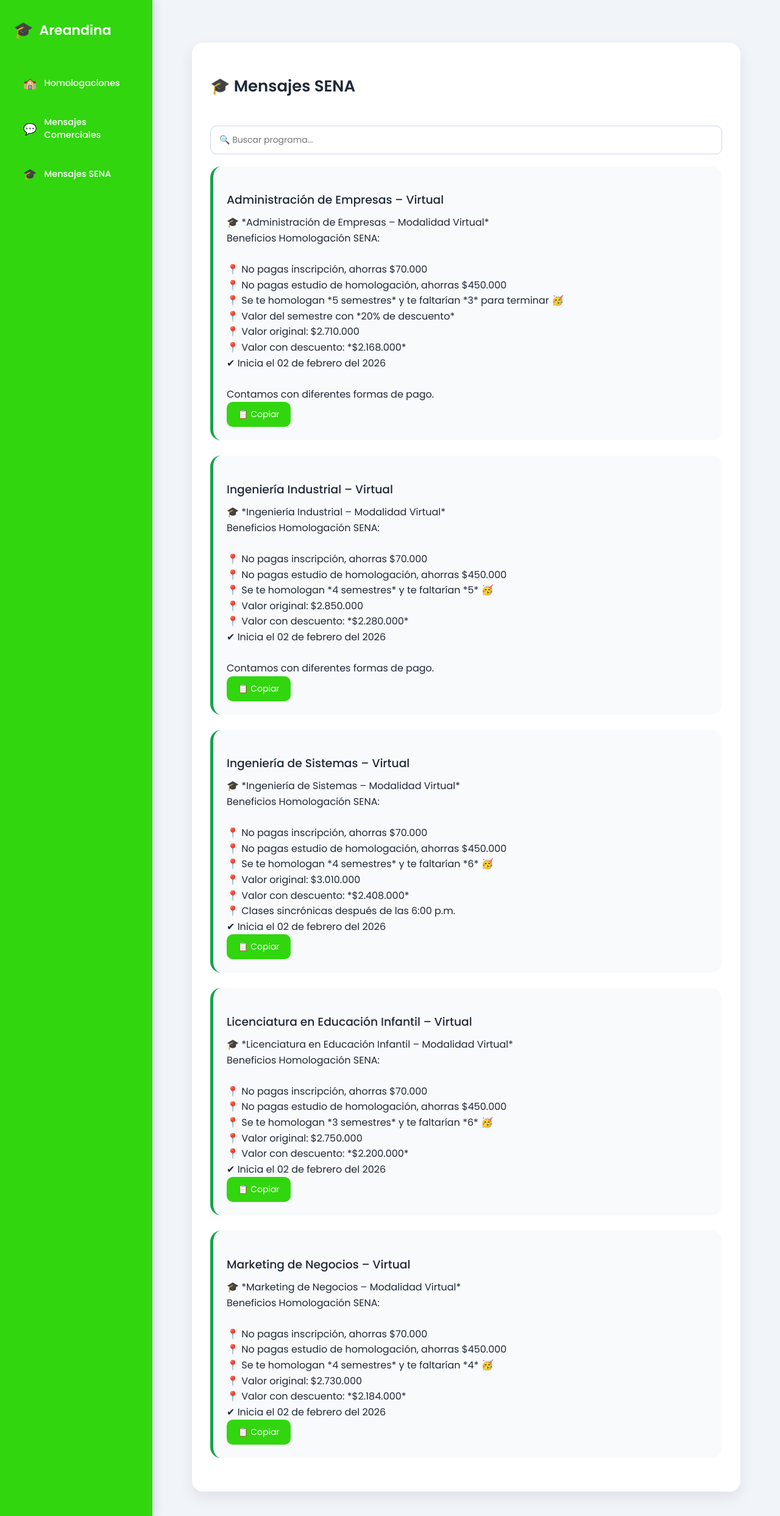
After one commit to jorgelosada1/Homologaciones_sena, a Flask app: page /sena in a window 1280 px wide. The commit adds this page. Shown: the whole page at 61% size. Run offline with Flask 3, Linux system fonts and the light colour scheme; parts of the project's set-up code (start-up, migrations or seed data) failed here and were passed over.

Commit message:
mejoras parte 4

```diff
--- a/app.py
+++ b/app.py
@@ -1,5 +1,6 @@
 import pandas as pd
-from mensajes_data import mensajes_programas
+from mensajes_data import mensajes_programas, mensajes_sena
+
 from flask import Flask, render_template, request, send_from_directory, session
 
 # =====================================================
@@ -241,6 +242,22 @@ def mensajes():
         filtro=filtro
     )
 
+@app.route("/sena")
+def sena():
+    q = request.args.get("q", "").lower()
+
+    filtrados = [
+        m for m in mensajes_sena
+        if q in m["titulo"].lower() or q in m["texto"].lower()
+    ]
+
+    return render_template(
+        "sena.html",
+        mensajes=filtrados,
+        q=q
+    )
+
+
 
 # =====================================================
 # MAIN
--- a/mensajes_data.py
+++ b/mensajes_data.py
@@ -578,3 +578,71 @@ Actualiza tus competencias educativas con herramientas innovadoras 💚
 _Tenemos diferentes formas de financiación_ 👌"""
     }
 ]
+mensajes_sena = [
+    {
+        "titulo": "Administración de Empresas – Virtual",
+        "texto": """🎓 *Administración de Empresas – Modalidad Virtual*
+Beneficios Homologación SENA:
+
+📍 No pagas inscripción, ahorras $70.000
+📍 No pagas estudio de homologación, ahorras $450.000
+📍 Se te homologan *5 semestres* y te faltarían *3* para terminar 🥳
+📍 Valor del semestre con *20% de descuento*
+📍 Valor original: $2.710.000
+📍 Valor con descuento: *$2.168.000*
+✔ Inicia el 02 de febrero del 2026
+
+Contamos con diferentes formas de pago."""
+    },
+    {
+        "titulo": "Ingeniería Industrial – Virtual",
+        "texto": """🎓 *Ingeniería Industrial – Modalidad Virtual*
+Beneficios Homologación SENA:
+
+📍 No pagas inscripción, ahorras $70.000
+📍 No pagas estudio de homologación, ahorras $450.000
+📍 Se te homologan *4 semestres* y te faltarían *5* 🥳
+📍 Valor original: $2.850.000
+📍 Valor con descuento: *$2.280.000*
+✔ Inicia el 02 de febrero del 2026
+
+Contamos con diferentes formas de pago."""
+    },
+    {
+        "titulo": "Ingeniería de Sistemas – Virtual",
+        "texto": """🎓 *Ingeniería de Sistemas – Modalidad Virtual*
+Beneficios Homologación SENA:
+
+📍 No pagas inscripción, ahorras $70.000
+📍 No pagas estudio de homologación, ahorras $450.000
+📍 Se te homologan *4 semestres* y te faltarían *6* 🥳
+📍 Valor original: $3.010.000
+📍 Valor con descuento: *$2.408.000*
+📍 Clases sincrónicas después de las 6:00 p.m.
+✔ Inicia el 02 de febrero del 2026"""
+    },
+    {
+        "titulo": "Licenciatura en Educación Infantil – Virtual",
+        "texto": """🎓 *Licenciatura en Educación Infantil – Modalidad Virtual*
+Beneficios Homologación SENA:
+
+📍 No pagas inscripción, ahorras $70.000
+📍 No pagas estudio de homologación, ahorras $450.000
+📍 Se te homologan *3 semestres* y te faltarían *6* 🥳
+📍 Valor original: $2.750.000
+📍 Valor con descuento: *$2.200.000*
+✔ Inicia el 02 de febrero del 2026"""
+    },
+    {
+        "titulo": "Marketing de Negocios – Virtual",
+        "texto": """🎓 *Marketing de Negocios – Modalidad Virtual*
+Beneficios Homologación SENA:
+
+📍 No pagas inscripción, ahorras $70.000
+📍 No pagas estudio de homologación, ahorras $450.000
+📍 Se te homologan *4 semestres* y te faltarían *4* 🥳
+📍 Valor original: $2.730.000
+📍 Valor con descuento: *$2.184.000*
+✔ Inicia el 02 de febrero del 2026"""
+    }
+]
--- a/templates/layout.html
+++ b/templates/layout.html
@@ -112,7 +112,6 @@
             width: 100%;
         }
 
-
         pre {
             background: #f8fafc;
             padding: 16px;
@@ -144,8 +143,14 @@
         <a href="/">
             <span>🏫</span> Homologaciones
         </a>
+
         <a href="/mensajes">
             <span>💬</span> Mensajes Comerciales
+        </a>
+
+        <!-- NUEVO -->
+        <a href="/sena">
+            <span>🎓</span> Mensajes SENA
         </a>
     </div>
 </div>
--- /dev/null
+++ b/templates/sena.html
@@ -0,0 +1,42 @@
+{% extends "layout.html" %}
+{% block content %}
+
+<style>
+.page { display: flex; justify-content: center; margin-top: 30px; }
+.card { width: 100%; max-width: 900px; background: #fff; padding: 30px; border-radius: 18px; box-shadow: 0 10px 25px rgba(0,0,0,.08); }
+.top-bar { display: flex; justify-content: space-between; align-items: center; gap: 20px; }
+.search { margin: 20px 0; }
+.msg-card { background: #f8fafc; padding: 22px; border-radius: 18px; margin-bottom: 25px; border-left: 5px solid #16a34a; }
+.msg-text { white-space: pre-wrap; line-height: 1.6; }
+</style>
+
+<div class="page">
+<div class="card">
+
+<div class="top-bar">
+    <h2>🎓 Mensajes SENA</h2>
+</div>
+
+<form method="get" class="search">
+    <input type="text" name="q" placeholder="🔍 Buscar programa..." value="{{ q }}">
+</form>
+
+{% for m in mensajes %}
+<div class="msg-card">
+    <h3>{{ m.titulo }}</h3>
+    <div class="msg-text" id="s{{ loop.index }}">{{ m.texto }}</div>
+    <button onclick="copiar('s{{ loop.index }}')">📋 Copiar</button>
+</div>
+{% endfor %}
+
+</div>
+</div>
+
+<script>
+function copiar(id){
+    navigator.clipboard.writeText(document.getElementById(id).innerText);
+    alert("Copiado 👍");
+}
+</script>
+
+{% endblock %}
```
Lines whose indentation alone changed are shown as unchanged.
